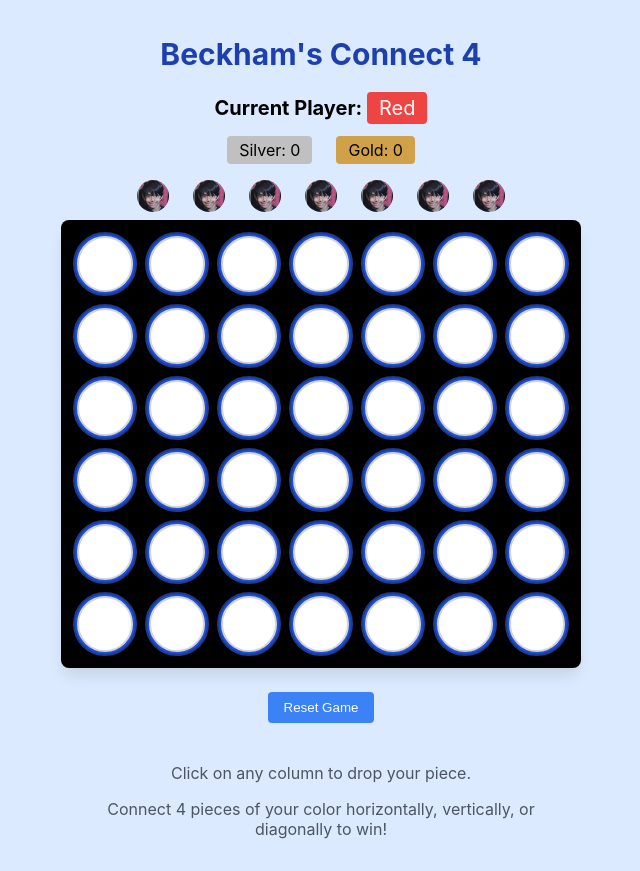
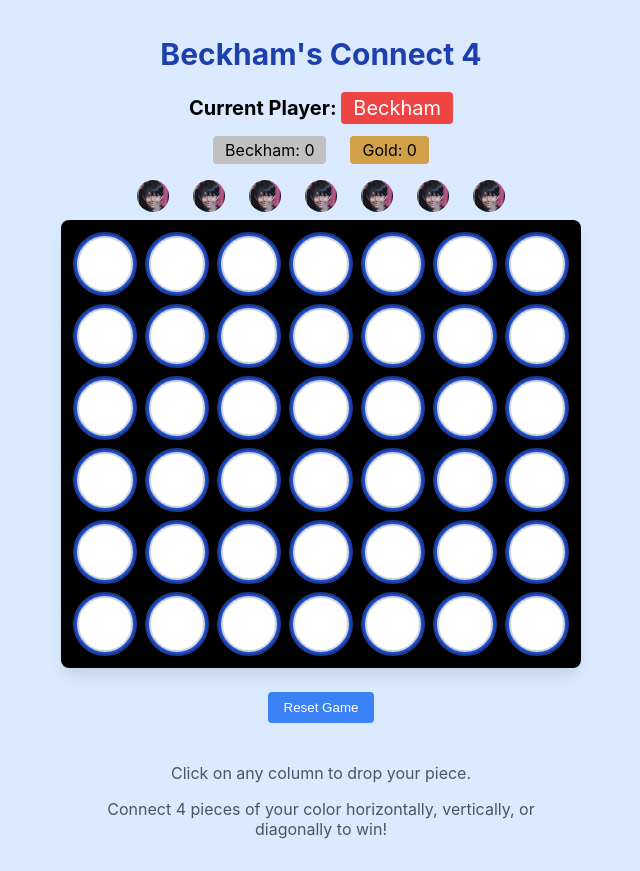
Before and after one commit to amitV/amitv.github.io, a React (Create React App) app in the folder beckham/: page / in a window 1280 px wide. Shown: the whole page, without its empty margins (319-959 px from the left). Built offline with nearby package versions, Linux system fonts and the light colour scheme.

Commit message:
connect 4 fixes

```diff
--- a/beckham/src/Connect4.js
+++ b/beckham/src/Connect4.js
@@ -216,7 +216,7 @@ const Connect4 = () => {
         {winner ? (
           <div className="win-message">
             <span className={`player-indicator ${winner === PLAYER_1 ? 'player-red' : 'player-yellow'}`}>
-              {winner === PLAYER_1 ? 'Red' : 'Gold'} Wins!
+              {winner === PLAYER_1 ? 'Beckham' : 'Gold'} Wins!
             </span>
           </div>
         ) : isDraw ? (
@@ -225,7 +225,7 @@ const Connect4 = () => {
           <div className="status-text">
             <span className="status-text-bold">Current Player: </span>
             <span className={`player-indicator ${currentPlayer === PLAYER_1 ? 'player-red' : 'player-yellow'}`}>
-              {currentPlayer === PLAYER_1 ? 'Red' : 'Gold'}
+              {currentPlayer === PLAYER_1 ? 'Beckham' : 'Gold'}
             </span>
           </div>
         )}
@@ -234,7 +234,7 @@ const Connect4 = () => {
       {/* Score display */}
       <div className="score-container">
         <div className="score-red">
-          Silver: {gameHistory[PLAYER_1]}
+          Beckham: {gameHistory[PLAYER_1]}
         </div>
         <div className="score-yellow">
           Gold: {gameHistory[PLAYER_2]}
```
